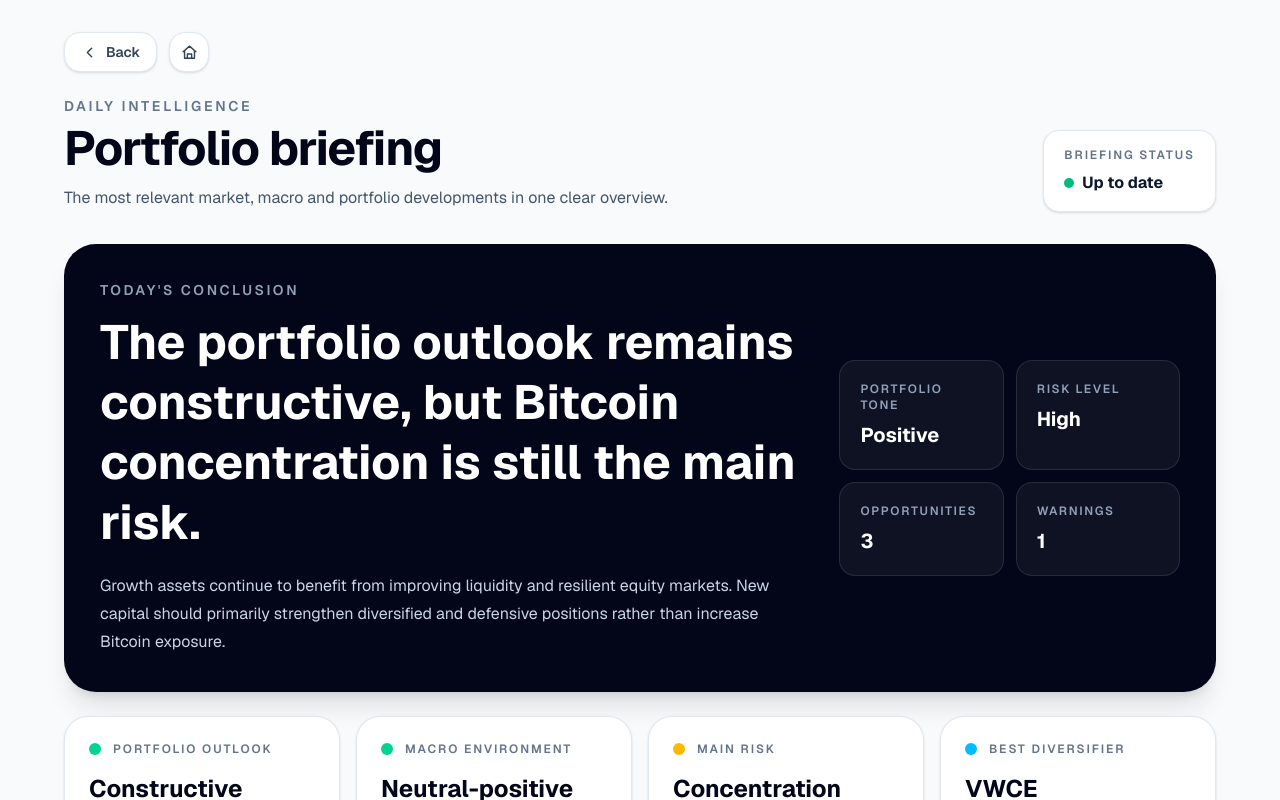
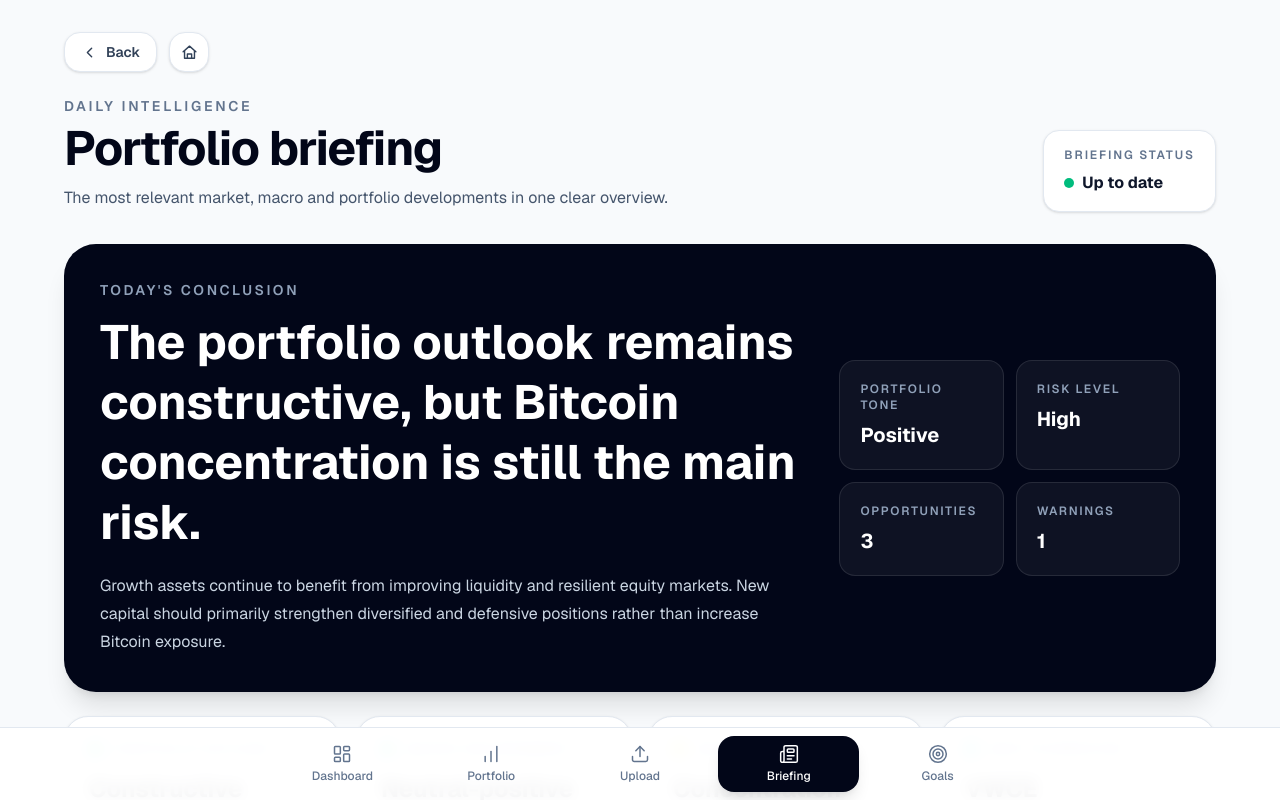
Before and after one commit to martijntje1981-sketch/investment-os, a Next.js app: page /briefing in a window 1280 px wide. Shown: the top 800 px of the page. Built offline with nearby package versions, Linux system fonts and the light colour scheme.

Commit message:
Fix briefing bottom navigation

```diff
--- a/app/briefing/page.tsx
+++ b/app/briefing/page.tsx
@@ -1,5 +1,5 @@
-import PageNavigation from "@/components/PageNavigation";
-import BottomNavigation from "@/components/BottomNavigation";
+import PageNavigation from "../../components/PageNavigation";
+import BottomNav from "../../components/home/BottomNav";
 
 type BriefingItem = {
   title: string;
@@ -395,7 +395,7 @@ export default function BriefingPage() {
         </section>
       </div>
 
-      <BottomNavigation />
+      <BottomNav />
     </main>
   );
 }
```
